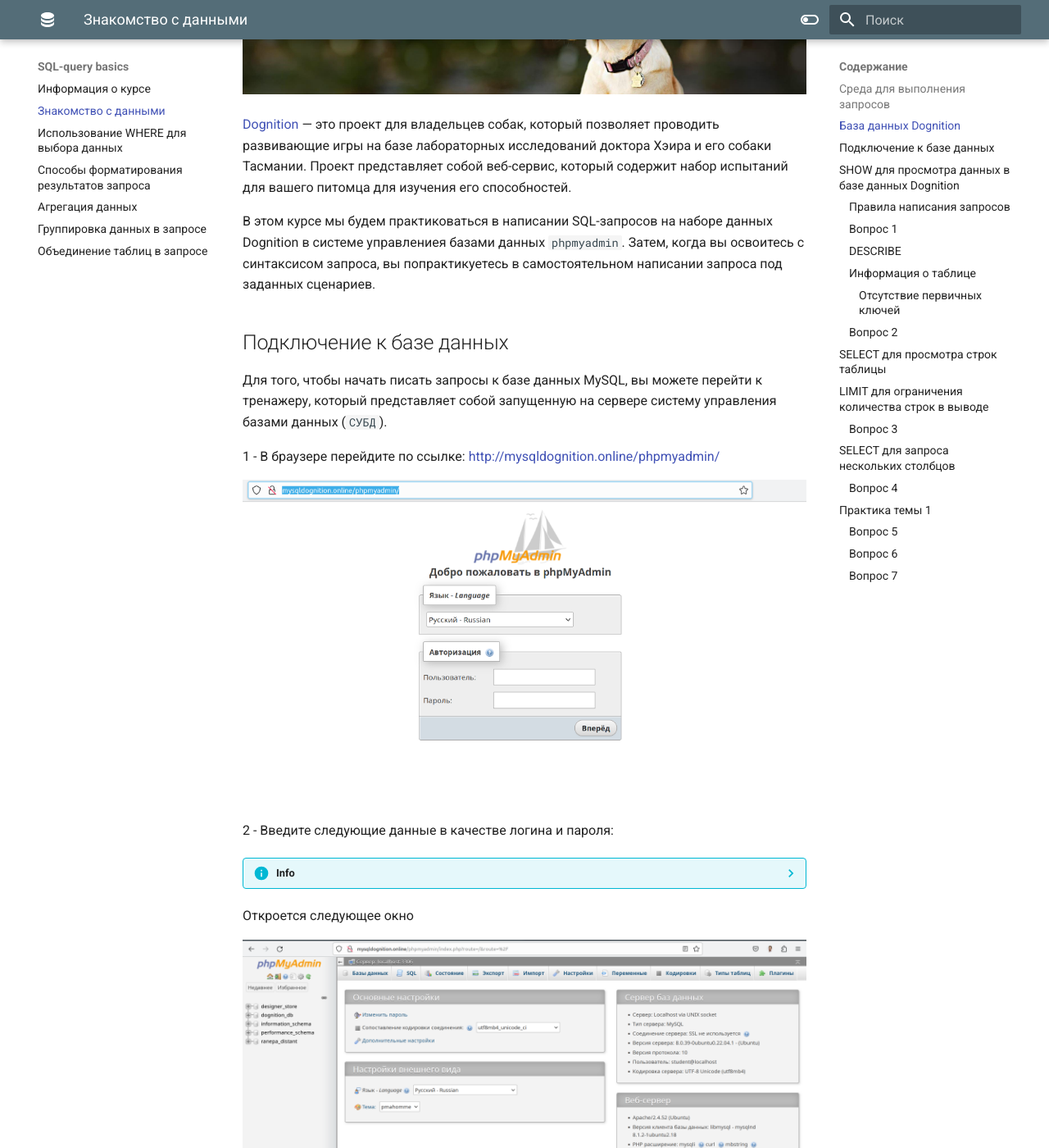
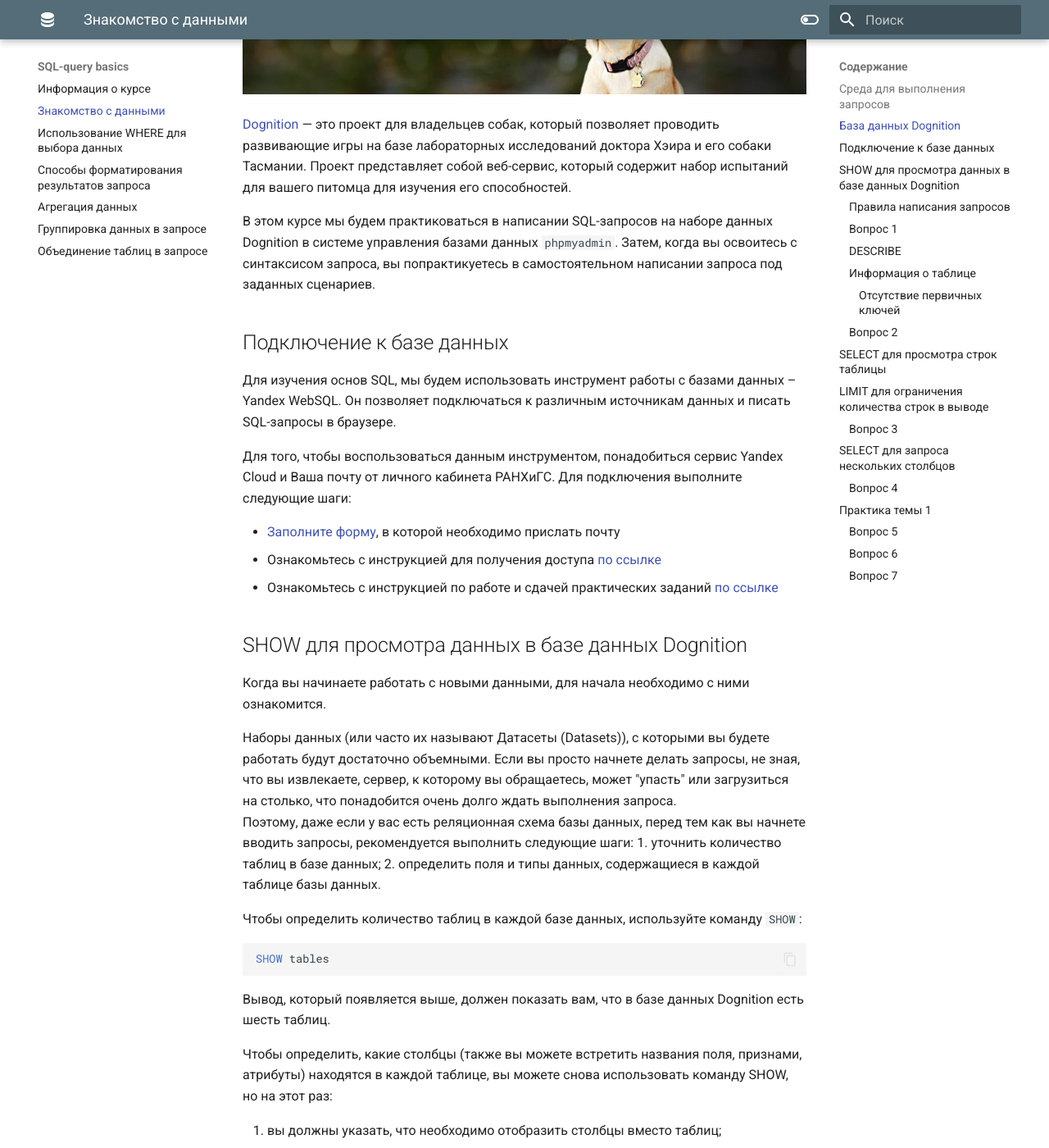
Before and after one commit to pyshkovni/sql-query-basics, an MkDocs documentation site: the page built from docs/looking_at_your_data.md, in a window 1280 px wide and 1400 px high, scrolled down 611 px. Shown: the whole window at 82% size. Built offline with MkDocs 1.6.1 and Material for MkDocs 9.7.7, drawn with Linux system fonts in a browser that asks for light colours; some of the changed text lies outside the part shown.

Commit message:
убрал про неработающий тренажер

```diff
--- a/docs/looking_at_your_data.md
+++ b/docs/looking_at_your_data.md
@@ -23,46 +23,18 @@
 
 [Dognition](https://www.dognition.com/) — это проект для владельцев собак, который позволяет проводить развивающие игры на базе лабораторных исследований доктора Хэира и его собаки Тасмании. Проект представляет собой веб-сервис, который содержит набор испытаний для вашего питомца для изучения его способностей.
 
-В этом курсе мы будем практиковаться в написании SQL-запросов на наборе данных Dognition в системе управлениея базами данных `phpmyadmin`. Затем, когда вы освоитесь с синтаксисом запроса, вы попрактикуетесь в самостоятельном написании запроса под заданных сценариев.
+В этом курсе мы будем практиковаться в написании SQL-запросов на наборе данных Dognition в системе управления базами данных `phpmyadmin`. Затем, когда вы освоитесь с синтаксисом запроса, вы попрактикуетесь в самостоятельном написании запроса под заданных сценариев.
 
 ## Подключение к базе данных
 
-Для того, чтобы начать писать запросы к базе данных MySQL, вы можете перейти к тренажеру, который представляет собой запущенную на сервере систему управления базами данных (`СУБД`).
+Для изучения основ SQL, мы будем использовать инструмент работы с базами данных – Yandex WebSQL. Он позволяет подключаться к различным источникам данных и писать SQL-запросы в браузере.
 
-1 - В браузере перейдите по ссылке: [http://mysqldognition.online/phpmyadmin/](http://mysqldognition.online/phpmyadmin/)
+Для того, чтобы воспользоваться данным инструментом, понадобиться сервис Yandex Cloud и Ваша почту от личного кабинета РАНХиГС. Для подключения выполните следующие шаги:
 
-![phpmyadmin1](images/phpmyadmin1.png)
+* [Заполните форму](https://forms.yandex.ru/cloud/6825f32a84227c6efb3453bb), в которой необходимо прислать почту
+* Ознакомьтесь с инструкцией для получения доступа [по ссылке](https://docs.google.com/presentation/d/1cmIqHX02TqLEknnUQdl65JE16VSRwSIdgfKI3BTEymU/edit?slide=id.p1#slide=id.p1)
+* Ознакомьтесь с инструкцией по работе и сдачей практических заданий [по ссылке](https://docs.google.com/presentation/d/1Y_bLS4JoWciVDrxMsMtTEUzcZKWxno7yZ_-67o3rQjs/edit?slide=id.p1#slide=id.p1)
 
-2 - Введите следующие данные в качестве логина и пароля:
-
-??? info
-
-    логин: student<br>
-    пароль: n123456789
-
-Откроется следующее окно
-
-![phpmyadmin2](images/phpmyadmin2.png)
-
-3 - Выберите интересующую базу данных на панели слева.
-
-* `dognition_db` — разобрана в качестве примере в данном материале
-* `ranepa_distant/designer_store` — используются для самостоятельной работы
-
-4 - Перейдите на вкладку SQL. В открывшемся окне вы можете писать SQL запросы.
-
-![phpmyadmin6](images/phpmyadmin6.png)
-
-??? info "Дополнительные функции"
-
-    phpmyadmin представляет инструменты для более подробной работы с базой данных. Одним из них является режим Дизайнера. Он автоматически строит реляционную схему выбранной базы. Для того, чтобы им воспользоваться, выберите базу данных и на панели вкладок раскройте пункт "Еще" и выберите инструмент "Дизайнер".
-
-    ![phpmyadmin3](images/phpmyadmin3.png)
-
-    ![phpmyadmin4](images/phpmyadmin4.png)
-    Всегда проверяйте какая база данных у вас открыта. Если SQL запрос перестал работать, убедитесь, что вы не перешили в таблицу или другую БД. Если это произошло, просто заново откройте необходимую базу данных на панели слева.
-
-    ![phpmyadmin5](images/phpmyadmin5.png)
 
 ## SHOW для просмотра данных в базе данных Dognition
 
```
Also changed, not shown: docs/summarizing_your_data.md (+0 -8 lines).
